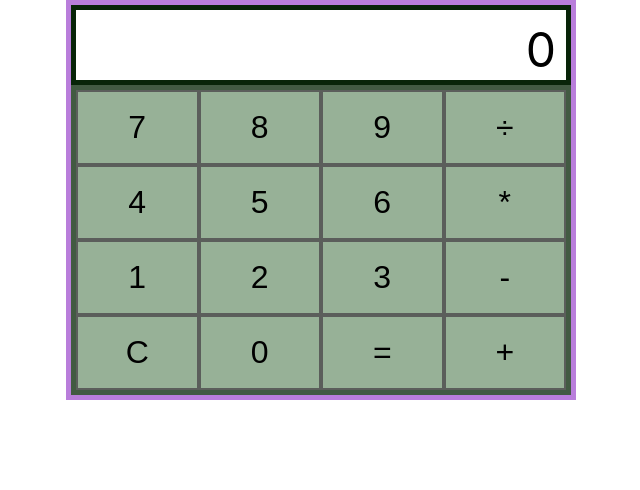
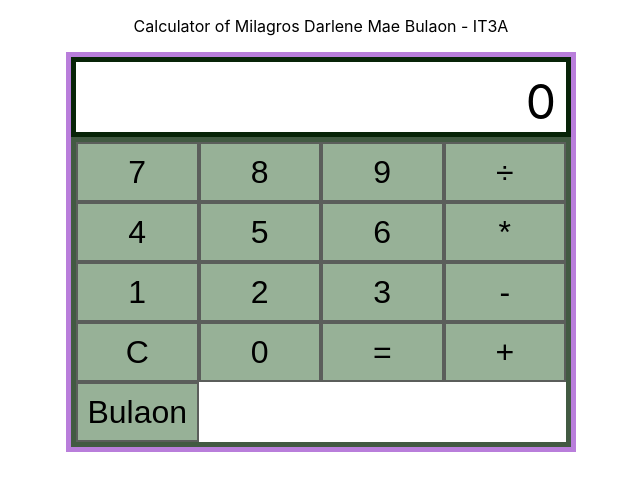
Before and after one commit to darlenemaebulaon/calculator, a React (Create React App) app: page / in a window 1280 px wide. Shown: the top 490 px of the page, without its empty margins (319-959 px from the left). Built offline with nearby package versions, Linux system fonts and the light colour scheme.

Commit message:
Update App.js

```diff
--- a/src/App.js
+++ b/src/App.js
@@ -3,7 +3,7 @@ import { useState } from "react";
 
 function Key({ label, clickHandler }) {
   return (
-    <button onClick={clickHandler}>
+    <button className='ButtonKeys' onClick={clickHandler}>
       {label}
     </button>
   )
@@ -17,12 +17,30 @@ function Display({ display }) {
   );
 }
 
+function NameAndSection(){
+  return(
+    <div>
+      <p>
+        Calculator of Milagros Darlene Mae Bulaon - IT3A
+      </p>
+    </div>
+  )
+}
+
 function App() {
 
   const [disp, setDisp] = useState(0);
   const [num1, setNum1] = useState(null);
   const [num2, setNum2] = useState(null);
   const [op, setOp] = useState(null);
+
+  const nameClickHandler = (e) => {
+    e.preventDefault();
+    setDisp('Milagros Darlene Mae M. Bulaon');
+    setNum1(null);
+    setNum2(null);
+    setOp(null);
+  }
 
   const numClickHandler = (e) => {
     e.preventDefault();
@@ -65,7 +83,7 @@ function App() {
         case "*":
           result = parseInt(num1) * parseInt(num2);
           break;
-        case "/":
+        case "÷":
           result = parseInt(num1) / parseInt(num2);
           break;
         default:
@@ -87,27 +105,33 @@ function App() {
 
   return (
     <div className="App">
+      <div className='NameContainer'>
+          <NameAndSection/>
+      </div>
+
       <div className="Calc">
         <div className="Disp">
-          <Display display={disp} />
+          <Display display={disp}/>
         </div>
+
         <div className="Buttons">
-          <Key label={7} clickHandler={numClickHandler} />
-          <Key label={8} clickHandler={numClickHandler} />
-          <Key label={9} clickHandler={numClickHandler} />
-          <Key label={"÷"} clickHandler={opClickHandler} />
-          <Key label={4} clickHandler={numClickHandler} />
-          <Key label={5} clickHandler={numClickHandler} />
-          <Key label={6} clickHandler={numClickHandler} />
-          <Key label={"*"} clickHandler={opClickHandler} />
-          <Key label={1} clickHandler={numClickHandler} />
-          <Key label={2} clickHandler={numClickHandler} />
-          <Key label={3} clickHandler={numClickHandler} />
-          <Key label={"-"} clickHandler={opClickHandler} />
-          <Key label={"C"} clickHandler={clearClickHandler} />
-          <Key label={0} clickHandler={numClickHandler} />
-          <Key label={"="} clickHandler={equalsClickHandler} />
-          <Key label={"+"} clickHandler={opClickHandler} />
+          <Key label={7} clickHandler={numClickHandler}/>
+          <Key label={8} clickHandler={numClickHandler}/>
+          <Key label={9} clickHandler={numClickHandler}/>
+          <Key label={"÷"} clickHandler={opClickHandler}/>
+          <Key label={4} clickHandler={numClickHandler}/>
+          <Key label={5} clickHandler={numClickHandler}/>
+          <Key label={6} clickHandler={numClickHandler}/>
+          <Key label={"*"} clickHandler={opClickHandler}/>
+          <Key label={1} clickHandler={numClickHandler}/>
+          <Key label={2} clickHandler={numClickHandler}/>
+          <Key label={3} clickHandler={numClickHandler}/>
+          <Key label={"-"} clickHandler={opClickHandler}/>
+          <Key label={"C"} clickHandler={clearClickHandler}/>
+          <Key label={0} clickHandler={numClickHandler}/>
+          <Key label={"="} clickHandler={equalsClickHandler}/>
+          <Key label={"+"} clickHandler={opClickHandler}/>
+          <Key label={'Bulaon'} clickHandler={nameClickHandler}/>
         </div>
       </div>
     </div>
```
Lines whose indentation alone changed are shown as unchanged.
